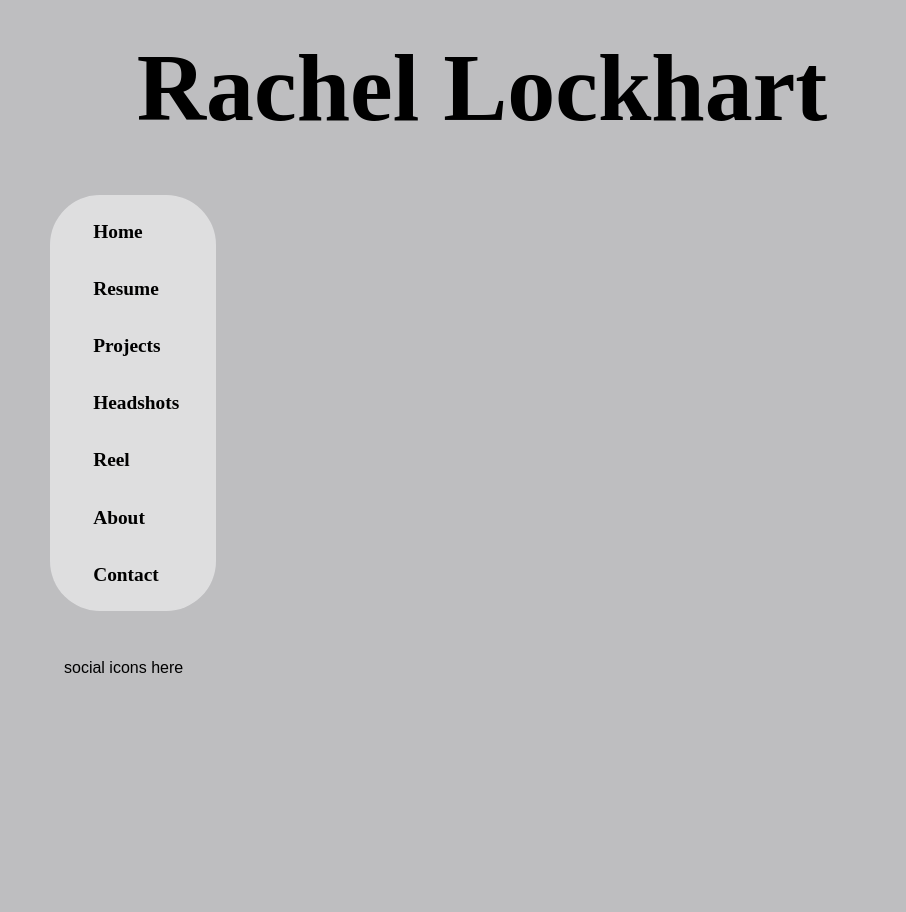
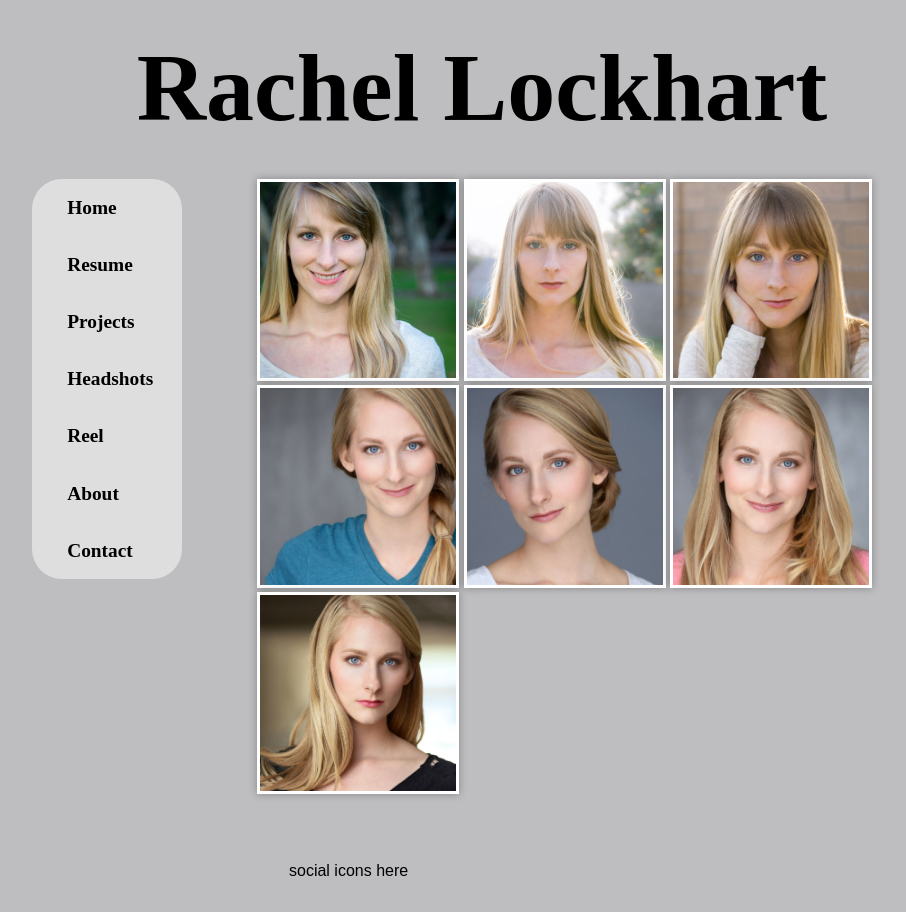
Before and after one commit to Adonias1/CECS470Project, a PHP site: page /headshots.php in a window 1280 px wide. Shown: the whole page, without its empty margins (158-1064 px from the left). Before the commit the page ends 673 px from the top, so only its background shows below. Run offline with PHP 8.4, Linux system fonts and the light colour scheme.

Commit message:
Add square thumbnails to headshot page, with lightbox links.

```diff
--- a/about.php
+++ b/about.php
@@ -6,8 +6,8 @@
 </head>
 
 <body>
+	<?php include "includes/header.php"; ?>
 	<div class="main-content">
-		<?php include "includes/header.php"; ?>
 
 		<!--TODO FILL IN BODY -->
 
--- a/contact.php
+++ b/contact.php
@@ -6,9 +6,8 @@
 </head>
 
 <body>
+	<?php include "includes/header.php"; ?>
 	<div class="main-content">
-		<?php include "includes/header.php"; ?>
-
 		<!--TODO FILL IN BODY -->
 
 		<?php include "includes/footer.php"; ?>
--- a/headshots.php
+++ b/headshots.php
@@ -6,10 +6,83 @@
 </head>
 
 <body>
+	<?php include "includes/header.php"; ?>
 	<div class="main-content">
-		<?php include "includes/header.php"; ?>
 
-		<!--TODO FILL IN BODY -->
+
+		<!-- <figure>
+			<img class="headshot-gallery" src="images/headshot2.jpg" alt="Rachel Lockhart Headshot 2" />
+			<figcaption></figcaption>
+		</figure> -->
+		<figure>
+			<a class="lightbox" href="#three">
+			   <img src="images/thumbnails/headshot3.jpg" alt="Rachel Lockhart Headshot Thumbnail"/>
+			</a>
+			<div class="lightbox-target" id="three">
+			   <img src="images/headshot3.jpg" alt="Rachel Lockhart Headshot image" />
+			   <a class="lightbox-close" href="#"></a>
+			</div>
+		</figure>
+
+		<figure>
+			<a class="lightbox" href="#four">
+				<img src="images/thumbnails/headshot4.jpg" alt="Rachel Lockhart Headshot Thumbnail"/>
+			</a>
+			<div class="lightbox-target" id="four">
+				<img src="images/headshot4.jpg" alt="Rachel Lockhart Headshot image"/>
+				<a class="lightbox-close" href="#"></a>
+			</div>
+		</figure>
+
+		<figure>
+			<a class="lightbox" href="#five">
+				<img src="images/thumbnails/headshot5.jpg" alt="Rachel Lockhart Headshot Thumbnail"/>
+			</a>
+			<div class="lightbox-target" id="five">
+				<img src="images/headshot5.jpg" alt="Rachel Lockhart Headshot image"/>
+				<a class="lightbox-close" href="#"></a>
+			</div>
+		</figure>
+
+		<figure>
+			<a class="lightbox" href="#six">
+				<img src="images/thumbnails/headshot6.jpg" alt="Rachel Lockhart Headshot Thumbnail"/>
+			</a>
+			<div class="lightbox-target" id="six">
+				<img src="images/headshot6.jpg" alt="Rachel Lockhart Headshot image"/>
+				<a class="lightbox-close" href="#"></a>
+			</div>
+		</figure>
+
+		<figure>
+			<a class="lightbox" href="#seven">
+				<img src="images/thumbnails/headshot7.jpg" alt="Rachel Lockhart Headshot Thumbnail"/>
+			</a>
+			<div class="lightbox-target" id="seven">
+				<img src="images/headshot7.jpg" alt="Rachel Lockhart Headshot image"/>
+				<a class="lightbox-close" href="#"></a>
+			</div>
+		</figure>
+
+		<figure>
+			<a class="lightbox" href="#eight">
+				<img src="images/thumbnails/headshot8.jpg" alt="Rachel Lockhart Headshot Thumbnail"/>
+			</a>
+			<div class="lightbox-target" id="eight">
+				<img src="images/headshot8.jpg" alt="Rachel Lockhart Headshot image"/>
+				<a class="lightbox-close" href="#"></a>
+			</div>
+		</figure>
+
+		<figure>
+			<a class="lightbox" href="#nine">
+				<img src="images/thumbnails/headshot9.jpg" alt="Rachel Lockhart Headshot Thumbnail"/>
+			</a>
+			<div class="lightbox-target" id="nine">
+				<img src="images/headshot9.jpg" alt="Rachel Lockhart Headshot image"/>
+				<a class="lightbox-close" href="#"></a>
+			</div>
+		</figure>
 
 		<?php include "includes/footer.php"; ?>
 	</div>
--- a/projects.php
+++ b/projects.php
@@ -6,9 +6,8 @@
 </head>
 
 <body>
+	<?php include "includes/header.php"; ?>
 	<div class="main-content">
-		<?php include "includes/header.php"; ?>
-
 		<!--TODO FILL IN BODY -->
 
 		<?php include "includes/footer.php"; ?>
--- a/resume.php
+++ b/resume.php
@@ -17,8 +17,8 @@ if ($error != null) {
 </head>
 
 <body>
+	<?php include "includes/header.php"; ?>
 	<div class="main-content">
-		<?php include "includes/header.php"; ?>
 
 		<form class="search-bar" action="#" method="post">
 			<input type="button" name="submit" value="Search Projects">
--- a/styles/styles.css
+++ b/styles/styles.css
@@ -15,7 +15,7 @@ body {
 	background-repeat: no-repeat;
 }
 .main-content {
-	/*margin-left: 30%;*/
+	margin-left: 25%;
 }
 .homepage {
 	background-image:url("../images/headshot1Shop.jpg");
@@ -43,15 +43,13 @@ body {
 }
 /*NAVIGATION*/
 nav {
-	margin: 1em 2% 1em 2%;
-	padding: .5em;
 	float: left;
 	width: 20%;
 	max-width: 150px;
 	min-width: 130px;
 	background: rgb(255,255,255);
 	background: rgba(255,255,255, 0.5);
-	border-radius: 50px;
+	border-radius: 30px;
 }
 nav a {
 	text-decoration: none;
@@ -83,14 +81,145 @@ footer {
 	text-decoration: none;
 	font-size: 14px;
 }
+
+/*REEL PAGE STYLES*/
 .reel {
 	display: block;
 	margin: 0 auto;
 	min-width: 250px;
-	width: 50%;
+	min-height:150px;
+	width: 80%;
 	margin-top: 10px;
+	/*width="560" height="315*/
 }
 .reel-title {
 	text-align: center;
 	margin: 2em 0em 0em 0em;
 }
+
+/*HEADSHOT PAGE STYLES*/
+figure {
+    width: 30%;
+    display: inline-block;
+	 min-width: 150px;
+}
+.headshot-gallery {
+    width: 100%;
+}
+
+/*********************SPECIAL STYLES FOR HEADSHOT LIGHTBOX***********************/
+/*Eliminates padding, centers the thumbnail */
+body, html {
+/*padding: 0;*/
+/*margin: 0;
+text-align: center;*/
+}
+
+/* Styles the thumbnail */
+a.lightbox img {
+height: 100%;
+border: 3px solid white;
+box-shadow: 0px 0px 8px rgba(0,0,0,.3);
+width: 97%;
+}
+
+/* Styles the lightbox, removes it from sight and adds the fade-in transition */
+.lightbox-target {
+position: absolute;
+top: -100%;
+left: 0;
+width: 100%;
+background: rgba(0,0,0,.7);
+width: 100%;
+opacity: 0;
+-webkit-transition: opacity .5s ease-in-out;
+-moz-transition: opacity .5s ease-in-out;
+-o-transition: opacity .5s ease-in-out;
+transition: opacity .5s ease-in-out;
+overflow: hidden;
+}
+
+/* Styles the lightbox image, centers it vertically and horizontally, adds the zoom-in transition and makes it responsive using a combination of margin and absolute positioning */
+.lightbox-target img {
+margin: auto;
+position: absolute;
+top: 0;
+left:10%;
+right:10%;
+bottom: 0;
+max-height: 0%;
+max-width: 0%;
+border: 3px solid white;
+box-shadow: 0px 0px 8px rgba(0,0,0,.3);
+box-sizing: border-box;
+-webkit-transition: .5s ease-in-out;
+-moz-transition: .5s ease-in-out;
+-o-transition: .5s ease-in-out;
+transition: .5s ease-in-out;
+}
+
+/* Styles the close link, adds the slide down transition */
+a.lightbox-close {
+display: block;
+width:50px;
+height:50px;
+box-sizing: border-box;
+background: white;
+color: black;
+text-decoration: none;
+position: absolute;
+top: -80px;
+right: 0;
+-webkit-transition: .5s ease-in-out;
+-moz-transition: .5s ease-in-out;
+-o-transition: .5s ease-in-out;
+transition: .5s ease-in-out;
+}
+
+/* Provides part of the "X" to eliminate an image from the close link */
+a.lightbox-close:before {
+content: "";
+display: block;
+height: 30px;
+width: 1px;
+background: black;
+position: absolute;
+left: 26px;
+top:10px;
+-webkit-transform:rotate(45deg);
+-moz-transform:rotate(45deg);
+-o-transform:rotate(45deg);
+transform:rotate(45deg);
+}
+
+/* Provides part of the "X" to eliminate an image from the close link */
+a.lightbox-close:after {
+content: "";
+display: block;
+height: 30px;
+width: 1px;
+background: black;
+position: absolute;
+left: 26px;
+top:10px;
+-webkit-transform:rotate(-45deg);
+-moz-transform:rotate(-45deg);
+-o-transform:rotate(-45deg);
+transform:rotate(-45deg);
+}
+
+/* Uses the :target pseudo-class to perform the animations upon clicking the .lightbox-target anchor */
+.lightbox-target:target {
+opacity: 1;
+top: 0;
+bottom: 0;
+}
+
+.lightbox-target:target img {
+max-height: 100%;
+max-width: 100%;
+}
+
+.lightbox-target:target a.lightbox-close {
+top: 0px;
+}
```
Also changed, not shown: reel.php (+5 -6 lines), images/thumbnails/headshot1.jpg (added), images/thumbnails/headshot2.jpg (added), images/thumbnails/headshot3.jpg (added), images/thumbnails/headshot4.jpg (added), images/thumbnails/headshot5.jpg (added), images/thumbnails/headshot6.jpg (added), images/thumbnails/headshot7.jpg (added), images/thumbnails/headshot8.jpg (added), images/thumbnails/headshot9.jpg (added).
